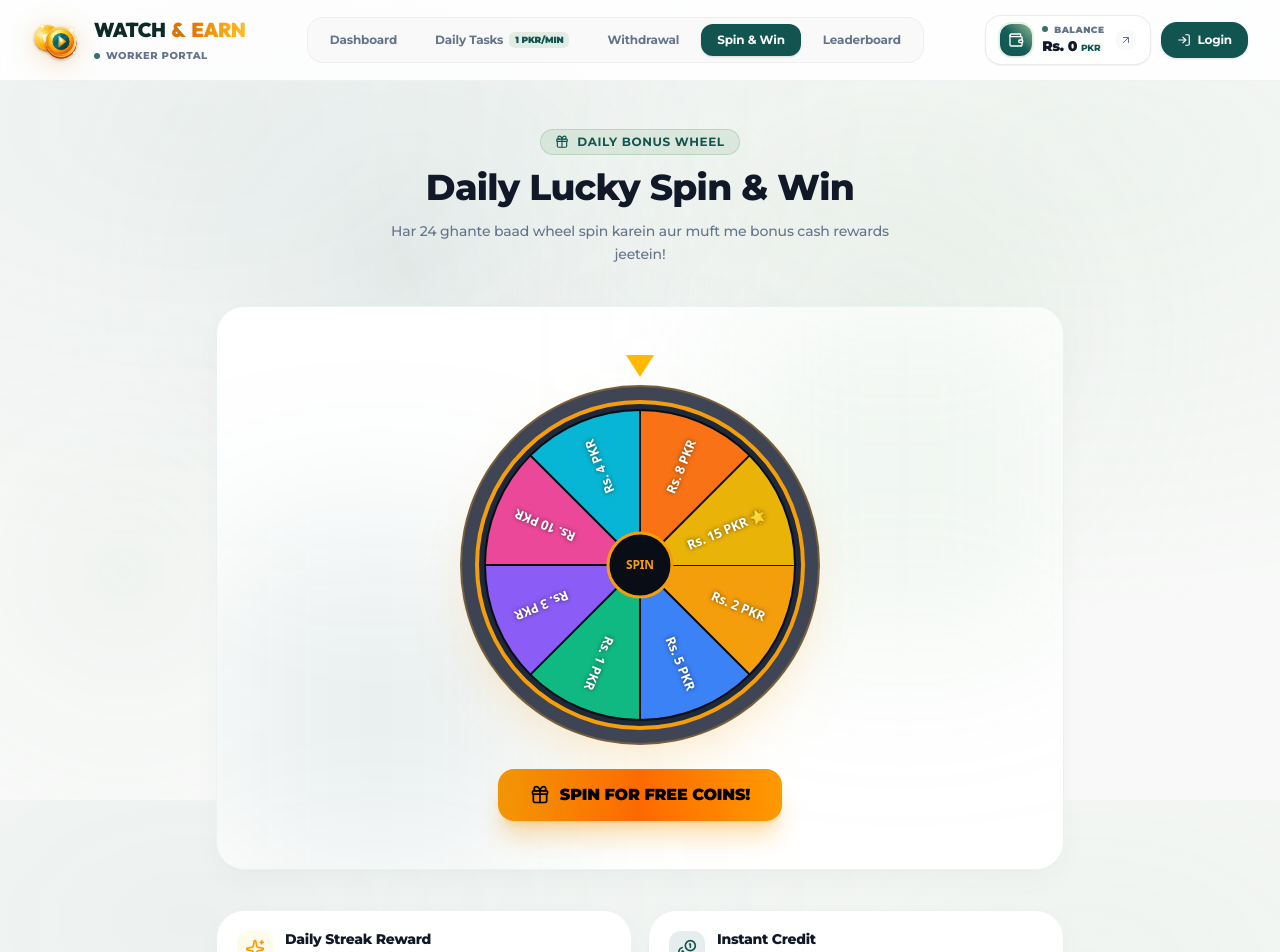
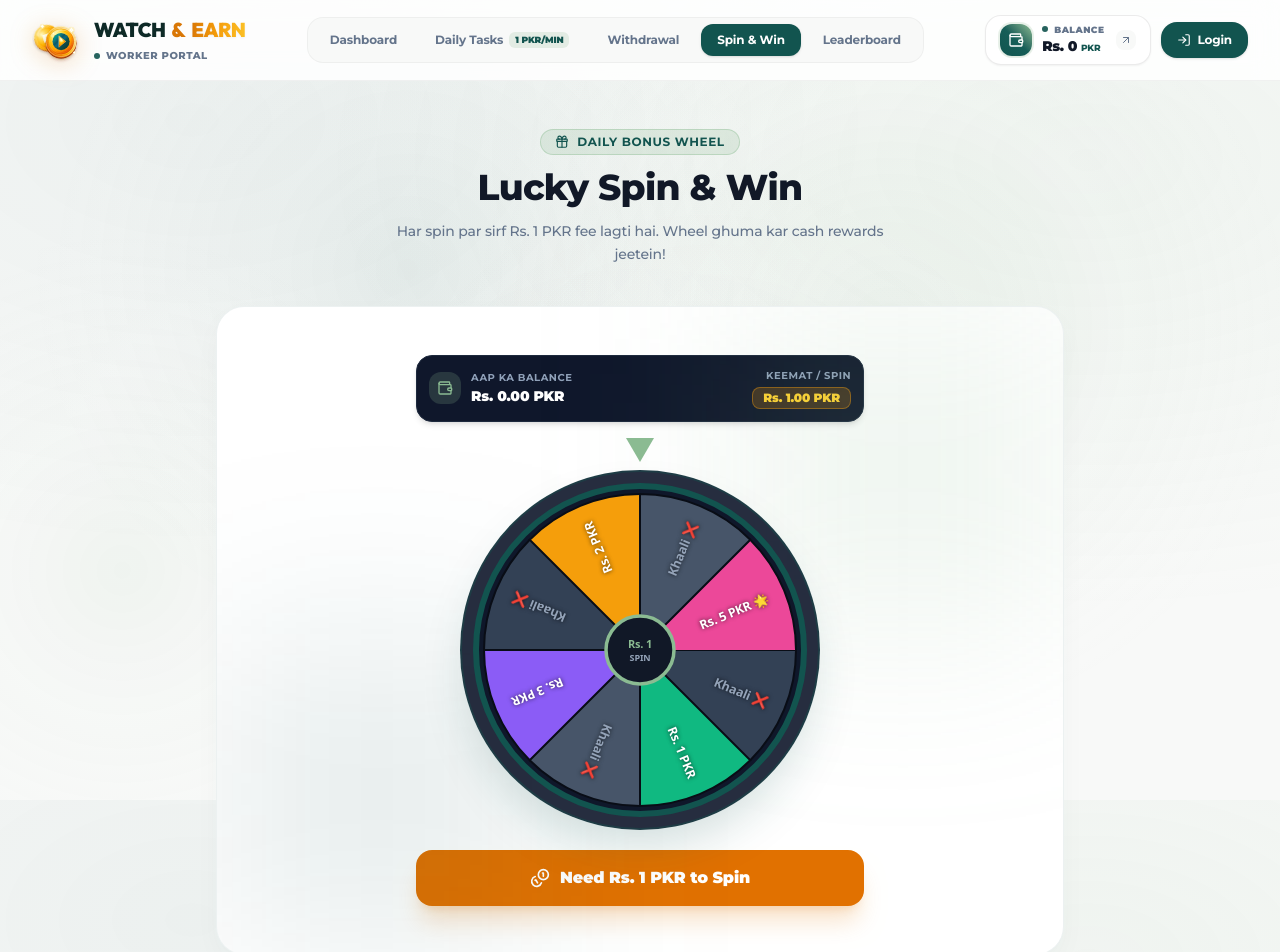
Before and after one commit to Big-Dady-46/Watch-Earn, a Next.js app: page /spin in a window 1280 px wide. Shown: the top 952 px of the page. Built offline with nearby package versions, Linux system fonts and the light colour scheme; no server answers.

Commit message:
feat(spin-leaderboard): add Rs. 1 spin fee, alternating empty/reward slices with 80% empty 15% 1PKR 2% 3PKR probability, and restrict ranking to Top 10

```diff
--- a/src/app/spin/page.tsx
+++ b/src/app/spin/page.tsx
@@ -15,10 +15,10 @@ export default function SpinPage() {
           <span>Daily Bonus Wheel</span>
         </div>
         <h1 className="text-2xl sm:text-4xl font-black text-[#111827] tracking-tight">
-          Daily Lucky Spin & Win
+          Lucky Spin & Win
         </h1>
         <p className="text-xs sm:text-sm text-[#64748B] max-w-lg mx-auto leading-relaxed font-medium">
-          Har 24 ghante baad wheel spin karein aur muft me bonus cash rewards jeetein!
+          Har spin par sirf Rs. 1 PKR fee lagti hai. Wheel ghuma kar cash rewards jeetein!
         </p>
       </div>
 
@@ -37,9 +37,9 @@ export default function SpinPage() {
             <Sparkles className="w-5 h-5 text-amber-500" />
           </div>
           <div>
-            <h4 className="text-sm font-bold text-[#111827]">Daily Streak Reward</h4>
+            <h4 className="text-sm font-bold text-[#111827]">Fair Odds & Alternating Slices</h4>
             <p className="text-xs text-[#64748B] mt-1 font-medium leading-relaxed">
-              Rozana aakar spin karne se aap ka withdrawal target buhat jald poora ho sakta hai.
+              Wheel board par aik slice Khaali aur aik Inam wala hota hai. Lucky workers Rs. 1, Rs. 2, ya Rs. 3+ jeet saktay hain!
             </p>
           </div>
         </div>
@@ -49,9 +49,9 @@ export default function SpinPage() {
             <Coins className="w-5 h-5 text-[#12544F]" />
           </div>
           <div>
-            <h4 className="text-sm font-bold text-[#111827]">Instant Credit</h4>
+            <h4 className="text-sm font-bold text-[#111827]">Instant Wallet Credit</h4>
             <p className="text-xs text-[#64748B] mt-1 font-medium leading-relaxed">
-              Jo bhi prize wheel par aayega, baghair kisi shart ke foran aapke wallet balance me add ho jayega.
+              Inam foran aapke wallet balance me add hota hai jisko aap EasyPaisa ya JazzCash me withdraw kar saktay hain.
             </p>
           </div>
         </div>
--- a/src/components/DailySpinWheel.tsx
+++ b/src/components/DailySpinWheel.tsx
@@ -2,60 +2,63 @@
 
 import { useState, useEffect, useRef } from 'react';
 import confetti from 'canvas-confetti';
-import { Sparkles, Gift, Clock, Coins } from 'lucide-react';
-import { getUserProfile, saveUserProfile, creditCoins } from '@/lib/storage';
+import { Sparkles, Gift, Coins, AlertCircle, ArrowRight, Wallet, CheckCircle2, XCircle } from 'lucide-react';
+import { getCurrentUser, saveUser } from '@/lib/storage';
 import { sounds } from '@/lib/audio';
+import Link from 'next/link';
 
-const REWARDS = [
-  { label: 'Rs. 2 PKR', value: 2, color: '#f59e0b' },
-  { label: 'Rs. 5 PKR', value: 5, color: '#3b82f6' },
-  { label: 'Rs. 1 PKR', value: 1, color: '#10b981' },
-  { label: 'Rs. 3 PKR', value: 3, color: '#8b5cf6' },
-  { label: 'Rs. 10 PKR', value: 10, color: '#ec4899' },
-  { label: 'Rs. 4 PKR', value: 4, color: '#06b6d4' },
-  { label: 'Rs. 8 PKR', value: 8, color: '#f97316' },
-  { label: 'Rs. 15 PKR 🌟', value: 15, color: '#eab308' },
+// Wheel board slices sequence: STRICTLY ALTERNATING: ONE EMPTY, ONE REWARD!
+// Sequence on the board:
+// Slice 0: Khaali ❌
+// Slice 1: Rs. 1 PKR 🎁 (15% chance)
+// Slice 2: Khaali ❌
+// Slice 3: Rs. 3 PKR 🌟 (2% chance)
+// Slice 4: Khaali ❌
+// Slice 5: Rs. 2 PKR 💰 (2% chance)
+// Slice 6: Khaali ❌
+// Slice 7: Rs. 5 PKR ⭐ (1% chance)
+const WHEEL_SLICES = [
+  { label: 'Khaali ❌', value: 0, isEmpty: true, color: '#334155' },
+  { label: 'Rs. 1 PKR', value: 1, isEmpty: false, color: '#10b981' },
+  { label: 'Khaali ❌', value: 0, isEmpty: true, color: '#475569' },
+  { label: 'Rs. 3 PKR', value: 3, isEmpty: false, color: '#8b5cf6' },
+  { label: 'Khaali ❌', value: 0, isEmpty: true, color: '#334155' },
+  { label: 'Rs. 2 PKR', value: 2, isEmpty: false, color: '#f59e0b' },
+  { label: 'Khaali ❌', value: 0, isEmpty: true, color: '#475569' },
+  { label: 'Rs. 5 PKR 🌟', value: 5, isEmpty: false, color: '#ec4899' },
 ];
+
+const SPIN_COST_PKR = 1;
 
 export default function DailySpinWheel() {
   const canvasRef = useRef<HTMLCanvasElement | null>(null);
   const [isSpinning, setIsSpinning] = useState(false);
-  const [wonReward, setWonReward] = useState<number | null>(null);
-  const [canSpin, setCanSpin] = useState(true);
-  const [cooldownText, setCooldownText] = useState('');
+  const [lastWonReward, setLastWonReward] = useState<{ value: number; label: string; isEmpty: boolean } | null>(null);
+  const [userBalance, setUserBalance] = useState<number>(0);
+  const [isLoggedIn, setIsLoggedIn] = useState<boolean>(false);
+  const [errorMessage, setErrorMessage] = useState<string | null>(null);
   const rotationAngleRef = useRef(0);
 
-  // Check spin availability
-  useEffect(() => {
-    const checkSpinAvailability = () => {
-      const user = getUserProfile();
-      if (!user.lastSpinDate) {
-        setCanSpin(true);
-        return;
-      }
-
-      const last = new Date(user.lastSpinDate).getTime();
-      const now = Date.now();
-      const diffMs = now - last;
-      const twentyFourHours = 24 * 60 * 60 * 1000;
-
-      if (diffMs < twentyFourHours) {
-        setCanSpin(false);
-        const remainingMs = twentyFourHours - diffMs;
-        const hours = Math.floor(remainingMs / (1000 * 60 * 60));
-        const mins = Math.floor((remainingMs % (1000 * 60 * 60)) / (1000 * 60));
-        setCooldownText(`${hours}h ${mins}m remaining`);
+  // Sync user status & balance
+  const syncUser = () => {
+    const user = getCurrentUser();
+    if (user) {
+      setIsLoggedIn(true);
+      setUserBalance(user.balancePKR || 0);
     } else {
-        setCanSpin(true);
+      setIsLoggedIn(false);
+      setUserBalance(0);
     }
   };
 
-    checkSpinAvailability();
-    const interval = setInterval(checkSpinAvailability, 60000);
-    return () => clearInterval(interval);
+  useEffect(() => {
+    syncUser();
+    const handleUpdate = () => syncUser();
+    window.addEventListener('watch-earn-update', handleUpdate);
+    return () => window.removeEventListener('watch-earn-update', handleUpdate);
   }, []);
 
-  // Draw the wheel
+  // Draw wheel on canvas
   const drawWheel = (angle: number) => {
     const canvas = canvasRef.current;
     if (!canvas) return;
@@ -64,19 +67,19 @@ export default function DailySpinWheel() {
 
     const size = canvas.width;
     const center = size / 2;
-    const radius = center - 15;
-    const numSlices = REWARDS.length;
+    const radius = center - 14;
+    const numSlices = WHEEL_SLICES.length;
     const sliceAngle = (2 * Math.PI) / numSlices;
 
     ctx.clearRect(0, 0, size, size);
 
-    // Outer glow rim
+    // Outer gold border rim
     ctx.beginPath();
     ctx.arc(center, center, radius + 8, 0, 2 * Math.PI);
-    ctx.fillStyle = '#1e293b';
+    ctx.fillStyle = '#0f172a';
     ctx.fill();
-    ctx.lineWidth = 4;
-    ctx.strokeStyle = '#f59e0b';
+    ctx.lineWidth = 6;
+    ctx.strokeStyle = '#12544F';
     ctx.stroke();
 
     // Slices
@@ -91,71 +94,116 @@ export default function DailySpinWheel() {
       ctx.beginPath();
       ctx.moveTo(0, 0);
       ctx.arc(0, 0, radius, startAngle, endAngle);
-      ctx.fillStyle = REWARDS[i].color;
+      ctx.fillStyle = WHEEL_SLICES[i].color;
       ctx.fill();
       ctx.lineWidth = 2;
       ctx.strokeStyle = '#090d16';
       ctx.stroke();
 
-      // Text label
+      // Text label inside slice
       ctx.save();
       ctx.rotate(startAngle + sliceAngle / 2);
       ctx.textAlign = 'right';
-      ctx.fillStyle = '#ffffff';
-      ctx.font = 'bold 13px system-ui';
-      ctx.shadowColor = 'rgba(0, 0, 0, 0.6)';
+      ctx.fillStyle = WHEEL_SLICES[i].isEmpty ? '#94a3b8' : '#ffffff';
+      ctx.font = 'bold 12.5px system-ui, -apple-system, sans-serif';
+      ctx.shadowColor = 'rgba(0, 0, 0, 0.7)';
       ctx.shadowBlur = 4;
-      ctx.fillText(REWARDS[i].label, radius - 20, 5);
+      ctx.fillText(WHEEL_SLICES[i].label, radius - 18, 5);
       ctx.restore();
     }
 
     ctx.restore();
 
-    // Center Hub
+    // Center Hub (Gold & Emerald)
     ctx.beginPath();
-    ctx.arc(center, center, 32, 0, 2 * Math.PI);
-    ctx.fillStyle = '#090d16';
+    ctx.arc(center, center, 34, 0, 2 * Math.PI);
+    ctx.fillStyle = '#111827';
     ctx.fill();
-    ctx.lineWidth = 3;
-    ctx.strokeStyle = '#f59e0b';
+    ctx.lineWidth = 3.5;
+    ctx.strokeStyle = '#8BBB92';
     ctx.stroke();
 
-    // Center text
-    ctx.fillStyle = '#f59e0b';
-    ctx.font = 'bold 12px system-ui';
+    // Center icon/text
+    ctx.fillStyle = '#8BBB92';
+    ctx.font = '900 11px system-ui, sans-serif';
     ctx.textAlign = 'center';
-    ctx.fillText('SPIN', center, center + 4);
+    ctx.fillText('Rs. 1', center, center - 2);
+    ctx.font = '700 9px system-ui, sans-serif';
+    ctx.fillStyle = '#94a3b8';
+    ctx.fillText('SPIN', center, center + 11);
   };
 
   useEffect(() => {
     drawWheel(rotationAngleRef.current);
   }, []);
 
-  // Spin Logic
+  // Spin Logic with exact requested probability:
+  // - 80% chance: Khaali (0 PKR) -> Lands on slices 0, 2, 4, or 6
+  // - 15% chance: Rs. 1 PKR -> Lands on slice 1
+  // - 2% chance: Rs. 3 PKR -> Lands on slice 3
+  // - 2% chance: Rs. 2 PKR -> Lands on slice 5
+  // - 1% chance: Rs. 5 PKR -> Lands on slice 7
   const spinWheel = () => {
-    if (isSpinning || !canSpin) return;
+    if (isSpinning) return;
 
+    const user = getCurrentUser();
+    if (!user) {
+      setErrorMessage('Pehle apna account login ya register karein taake aap spin kar sakein!');
+      return;
+    }
+
+    if ((user.balancePKR || 0) < SPIN_COST_PKR) {
+      setErrorMessage(`Spin karne ke liye kam az kam Rs. ${SPIN_COST_PKR} balance hona zaroori hai. Pehle videos dekh kar balance kamayein!`);
+      sounds.playWarningSound();
+      return;
+    }
+
+    setErrorMessage(null);
+    setLastWonReward(null);
+
+    // 1. Deduct 1 PKR for the spin immediately
+    user.balancePKR -= SPIN_COST_PKR;
+    saveUser(user);
+    setUserBalance(user.balancePKR);
     sounds.playClick();
     setIsSpinning(true);
-    setWonReward(null);
 
-    // Pick random slice
-    const winningIndex = Math.floor(Math.random() * REWARDS.length);
-    const winningReward = REWARDS[winningIndex];
+    // 2. Determine outcome based on exact odds
+    const rand = Math.random() * 100; // 0 to 100
+    let targetSliceIndex = 0;
 
-    const numSlices = REWARDS.length;
+    if (rand < 80) {
+      // 80% Chance: Khaali (Empty)
+      // Pick one of the alternating empty slices: 0, 2, 4, 6
+      const emptySlices = [0, 2, 4, 6];
+      targetSliceIndex = emptySlices[Math.floor(Math.random() * emptySlices.length)];
+    } else if (rand < 95) {
+      // 15% Chance: Rs. 1 PKR (80 to 95)
+      targetSliceIndex = 1;
+    } else if (rand < 97) {
+      // 2% Chance: Rs. 3 PKR (95 to 97)
+      targetSliceIndex = 3;
+    } else if (rand < 99) {
+      // 2% Chance: Rs. 2 PKR (97 to 99)
+      targetSliceIndex = 5;
+    } else {
+      // 1% Chance: Rs. 5 PKR (99 to 100)
+      targetSliceIndex = 7;
+    }
+
+    const winningReward = WHEEL_SLICES[targetSliceIndex];
+    const numSlices = WHEEL_SLICES.length;
     const sliceAngle = (2 * Math.PI) / numSlices;
 
-    // Arrow pointer is at top (angle 3*PI/2)
-    // We want the winning slice center to align with top
-    const targetSliceCenter = winningIndex * sliceAngle + sliceAngle / 2;
+    // Top pointer is at 3*PI/2 (270 degrees)
+    const targetSliceCenter = targetSliceIndex * sliceAngle + sliceAngle / 2;
     const desiredTargetAngle = (3 * Math.PI) / 2 - targetSliceCenter;
 
     const fullSpins = 6 * 2 * Math.PI; // 6 full rotations
     const totalRotation = fullSpins + desiredTargetAngle;
 
     const startTime = performance.now();
-    const duration = 4000; // 4 seconds spin
+    const duration = 4200; // 4.2 seconds
     const startAngle = rotationAngleRef.current % (2 * Math.PI);
     let lastTickAngle = 0;
 
@@ -170,7 +218,7 @@ export default function DailySpinWheel() {
 
       drawWheel(currentAngle);
 
-      // Mechanical tick sound
+      // Mechanical tick sound as slices pass the top pointer
       if (Math.abs(currentAngle - lastTickAngle) > sliceAngle) {
         sounds.playTick();
         lastTickAngle = currentAngle;
@@ -180,28 +228,35 @@ export default function DailySpinWheel() {
         requestAnimationFrame(animate);
       } else {
         setIsSpinning(false);
-        setWonReward(winningReward.value);
+        setLastWonReward({
+          value: winningReward.value,
+          label: winningReward.label,
+          isEmpty: winningReward.isEmpty,
+        });
 
-        // Credit coins
-        creditCoins(winningReward.value, `Daily Lucky Wheel: Won ${winningReward.label}`);
+        const updatedUser = getCurrentUser();
+        if (updatedUser) {
+          if (winningReward.value > 0) {
+            // Reward won: credit winnings to user balance
+            updatedUser.balancePKR += winningReward.value;
+            updatedUser.totalEarnedPKR += winningReward.value;
+            saveUser(updatedUser);
+            setUserBalance(updatedUser.balancePKR);
 
-        // Update last spin date
-        const user = getUserProfile();
-        user.lastSpinDate = new Date().toISOString();
-        saveUserProfile(user);
+            sounds.playCashRegisterSound();
+            setTimeout(() => sounds.playSuccessFanfare(), 300);
 
-        setCanSpin(false);
-        setCooldownText('24h 0m remaining');
-
-        // Fanfare & Confetti
-        sounds.playCoinSound();
-        setTimeout(() => sounds.playSuccessFanfare(), 300);
             confetti({
-          particleCount: 150,
+              particleCount: 160,
               spread: 80,
               origin: { y: 0.6 },
-          colors: ['#f59e0b', '#3b82f6', '#10b981', '#ec4899', '#eab308'],
+              colors: ['#12544F', '#8BBB92', '#f59e0b', '#ec4899', '#3b82f6'],
             });
+          } else {
+            // Khaali (Empty): 0 PKR won
+            sounds.playWarningSound();
+          }
+        }
       }
     };
 
@@ -209,14 +264,35 @@ export default function DailySpinWheel() {
   };
 
   return (
-    <div className="flex flex-col items-center">
-      {/* Pointer arrow on top */}
-      <div className="relative mb-2 z-10">
-        <div className="w-0 h-0 border-l-[14px] border-l-transparent border-r-[14px] border-r-transparent border-t-[22px] border-t-amber-400 filter drop-shadow(0 4px 6px rgba(0,0,0,0.5))" />
+    <div className="flex flex-col items-center w-full max-w-md mx-auto">
+
+      {/* Wallet Balance & Cost Status Pill */}
+      <div className="mb-4 w-full flex items-center justify-between p-3 rounded-2xl bg-slate-900 text-white border border-slate-800 shadow-md">
+        <div className="flex items-center gap-2.5">
+          <div className="w-8 h-8 rounded-xl bg-[#8BBB92]/20 flex items-center justify-center text-[#8BBB92]">
+            <Wallet className="w-4 h-4" />
+          </div>
+          <div>
+            <div className="text-[10px] text-slate-400 font-bold uppercase tracking-wider">Aap Ka Balance</div>
+            <div className="text-sm font-black text-white">Rs. {userBalance.toFixed(2)} PKR</div>
+          </div>
         </div>
 
-      {/* Wheel Canvas */}
-      <div className="relative p-2 rounded-full bg-slate-900/80 border-2 border-amber-500/30 shadow-2xl shadow-amber-500/20">
+        <div className="text-right">
+          <div className="text-[10px] text-slate-400 font-bold uppercase tracking-wider">Keemat / Spin</div>
+          <span className="inline-block px-2.5 py-0.5 rounded-lg bg-amber-500/20 border border-amber-500/40 text-amber-300 text-xs font-black">
+            Rs. 1.00 PKR
+          </span>
+        </div>
+      </div>
+
+      {/* Pointer arrow on top (Gold/Emerald marker) */}
+      <div className="relative mb-2 z-10">
+        <div className="w-0 h-0 border-l-[14px] border-l-transparent border-r-[14px] border-r-transparent border-t-[24px] border-t-[#8BBB92] filter drop-shadow(0 4px 6px rgba(0,0,0,0.6))" />
+      </div>
+
+      {/* Wheel Canvas Container */}
+      <div className="relative p-2 rounded-full bg-slate-900/90 border-2 border-[#12544F]/40 shadow-2xl shadow-[#12544F]/20">
         <canvas
           ref={canvasRef}
           width={340}
@@ -226,55 +302,91 @@ export default function DailySpinWheel() {
         />
       </div>
 
-      {/* Action Button */}
-      <div className="mt-6 flex flex-col items-center gap-3">
+      {/* Error / Low Balance Alert */}
+      {errorMessage && (
+        <div className="mt-4 p-3.5 rounded-2xl bg-red-50 border border-red-200 flex items-start gap-2.5 text-xs text-red-700 w-full animate-in zoom-in-95">
+          <AlertCircle className="w-4 h-4 text-red-600 shrink-0 mt-0.5" />
+          <div className="space-y-1">
+            <p className="font-bold leading-relaxed">{errorMessage}</p>
+            {userBalance < SPIN_COST_PKR && (
+              <Link
+                href="/tasks"
+                className="inline-flex items-center gap-1 font-black text-red-800 underline hover:text-red-900"
+              >
+                <span>Videos dekh kar balance kamayein</span>
+                <ArrowRight className="w-3 h-3" />
+              </Link>
+            )}
+          </div>
+        </div>
+      )}
+
+      {/* Spin Action Button */}
+      <div className="mt-5 flex flex-col items-center gap-3 w-full">
         <button
           onClick={spinWheel}
-          disabled={isSpinning || !canSpin}
-          className={`px-8 py-3.5 rounded-2xl font-black text-base flex items-center gap-2.5 shadow-xl transition-all ${
-            canSpin && !isSpinning
-              ? 'bg-gradient-to-r from-amber-500 via-orange-500 to-amber-500 hover:from-amber-400 hover:to-orange-400 text-black shadow-amber-500/30 hover:scale-105 active:scale-95'
-              : 'bg-zinc-800 text-zinc-500 cursor-not-allowed border border-zinc-700'
+          disabled={isSpinning}
+          className={`w-full py-4 rounded-2xl font-black text-sm sm:text-base flex items-center justify-center gap-2.5 shadow-xl transition-all ${
+            isSpinning
+              ? 'bg-slate-800 text-slate-500 cursor-not-allowed border border-slate-700'
+              : userBalance >= SPIN_COST_PKR
+              ? 'bg-[#12544F] hover:bg-[#0E423E] text-white hover:scale-[1.02] active:scale-[0.98] shadow-[#12544F]/25'
+              : 'bg-amber-600 hover:bg-amber-500 text-white hover:scale-[1.02] shadow-amber-600/20'
           }`}
         >
           {isSpinning ? (
             <>
               <Sparkles className="w-5 h-5 animate-spin" />
-              <span>Spinning Wheel...</span>
+              <span>Wheel Ghum Raha Hai...</span>
             </>
-          ) : canSpin ? (
+          ) : userBalance >= SPIN_COST_PKR ? (
             <>
-              <Gift className="w-5 h-5" />
-              <span>SPIN FOR FREE COINS!</span>
+              <Gift className="w-5 h-5 text-[#8BBB92]" />
+              <span>SPIN WHEEL (Fee: Rs. 1 PKR)</span>
             </>
           ) : (
             <>
-              <Clock className="w-5 h-5" />
-              <span>Already Claimed Today</span>
+              <Coins className="w-5 h-5" />
+              <span>Need Rs. 1 PKR to Spin</span>
             </>
           )}
         </button>
 
-        {!canSpin && cooldownText && (
-          <p className="text-xs text-zinc-400 flex items-center gap-1.5">
-            <Clock className="w-3.5 h-3.5 text-amber-400" />
-            <span>Next free spin available in: <strong className="text-amber-300">{cooldownText}</strong></span>
+        {/* Won / Empty Result Banner */}
+        {lastWonReward && (
+          <div
+            className={`mt-3 p-4 rounded-2xl border text-center w-full animate-in zoom-in-95 duration-200 ${
+              lastWonReward.isEmpty
+                ? 'bg-slate-100 border-slate-300 text-slate-700'
+                : 'bg-[#8BBB92]/20 border-[#8BBB92]/50 text-[#12544F]'
+            }`}
+          >
+            {lastWonReward.isEmpty ? (
+              <div className="space-y-1">
+                <div className="flex items-center justify-center gap-2 text-slate-800 text-base font-black">
+                  <XCircle className="w-5 h-5 text-red-500" />
+                  <span>Khaali Nikla! ❌</span>
+                </div>
+                <p className="text-xs text-slate-600 font-medium">
+                  Kismat ne sath nahi diya. Dobara koshish karein aur inam jeetein!
                 </p>
-        )}
-
-        {/* Won Banner */}
-        {wonReward !== null && (
-          <div className="mt-4 p-4 rounded-2xl bg-gradient-to-r from-amber-500/20 via-orange-500/20 to-amber-500/20 border border-amber-400/50 text-center animate-in zoom-in-95 duration-200">
-            <div className="flex items-center justify-center gap-2 text-amber-400 text-lg font-black">
-              <Coins className="w-5 h-5" />
-              <span>+{wonReward} COINS WON!</span>
               </div>
-            <p className="text-xs text-zinc-300 mt-1">
-              Your reward has been added to your wallet balance!
+            ) : (
+              <div className="space-y-1">
+                <div className="flex items-center justify-center gap-2 text-[#12544F] text-base font-black">
+                  <CheckCircle2 className="w-5 h-5 text-[#12544F]" />
+                  <span>+{lastWonReward.label} Won! 🎉</span>
+                </div>
+                <p className="text-xs text-[#12544F]/85 font-semibold">
+                  Mubarak ho! Inam foran aapke wallet balance me add kar diya gaya hai!
                 </p>
               </div>
             )}
           </div>
+        )}
+
+      </div>
+
     </div>
   );
 }
```
Also changed, not shown: src/app/leaderboard/page.tsx (+10 -5 lines), src/lib/storage.ts (+5 -3 lines). Lines whose indentation alone changed are shown as unchanged.
